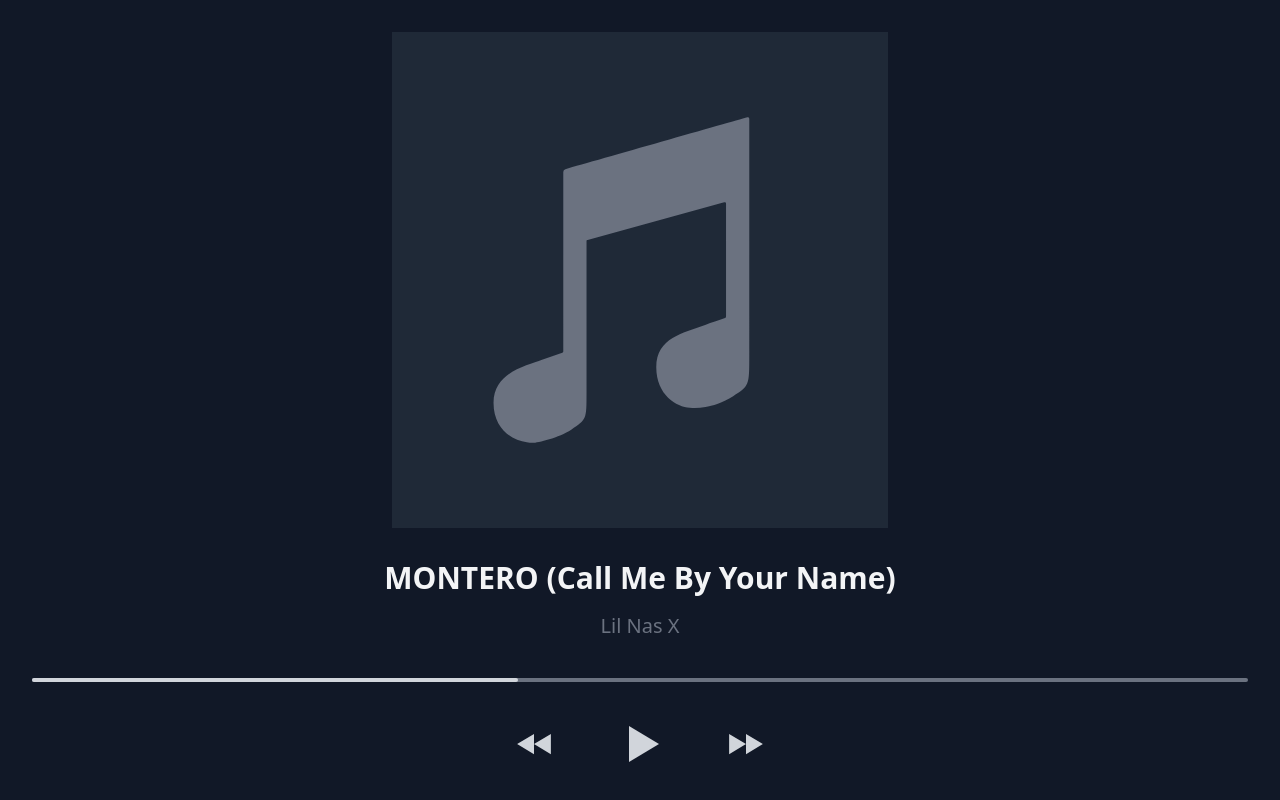
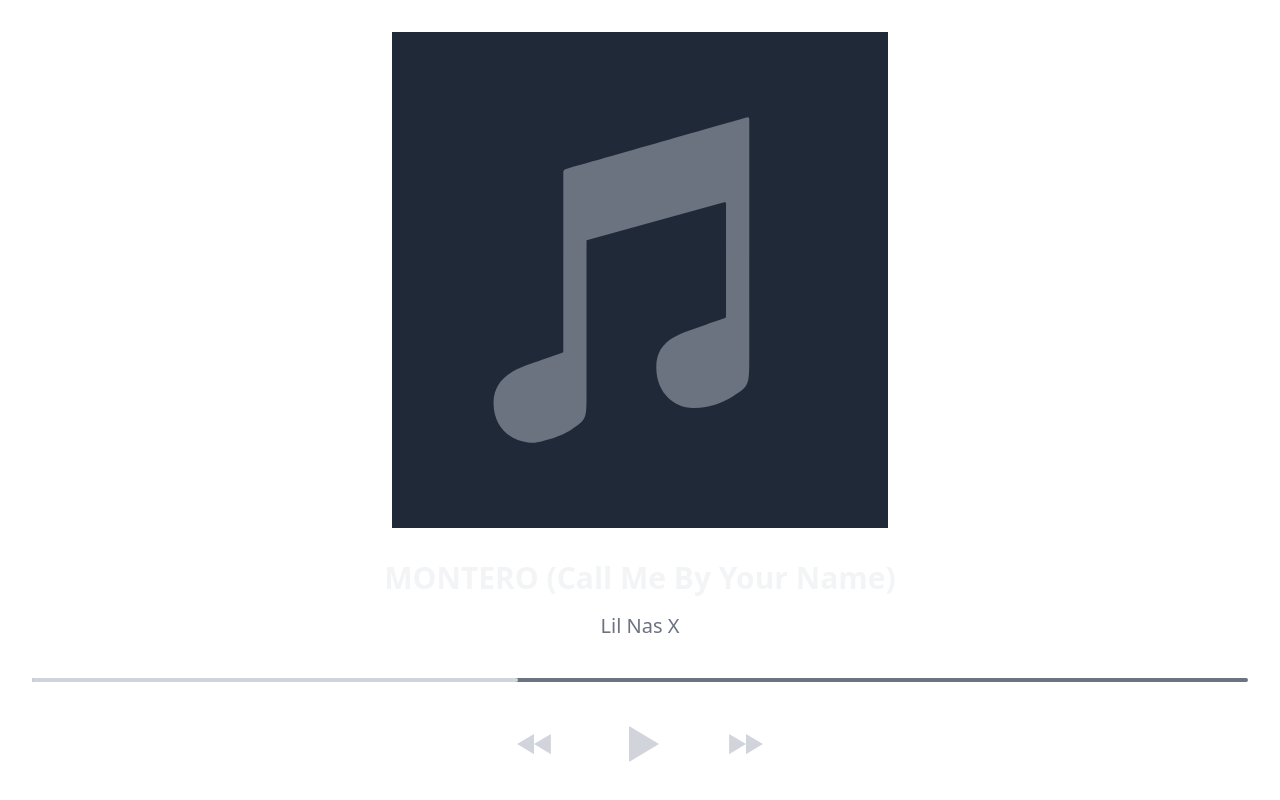
Before and after one commit to neoki07/plain-music-player, a React (Vite) app: page / in a window 1280 px wide. Built offline with nearby package versions, Linux system fonts and the light colour scheme.

Commit message:
💄 Set bg color in body tag for fast resizing

```diff
--- a/index.html
+++ b/index.html
@@ -6,7 +6,7 @@
     <meta name="viewport" content="width=device-width, initial-scale=1.0" />
     <title>Vite App</title>
   </head>
-  <body>
+  <body class="bg-gray-900">
     <div id="root"></div>
     <script type="module" src="/src/main.tsx"></script>
   </body>
--- a/src/App.tsx
+++ b/src/App.tsx
@@ -26,7 +26,7 @@
   }, []);
 
   return (
-    <div className="flex flex-col h-screen bg-gray-900 overflow-hidden">
+    <div className="flex flex-col h-screen overflow-hidden">
       <div className=" flex-1 flex justify-center items-center">
         <div style={{ width: jacketSize, height: jacketSize }} className="p-8">
           <div className="h-full bg-gray-800 flex justify-center items-center">
```
